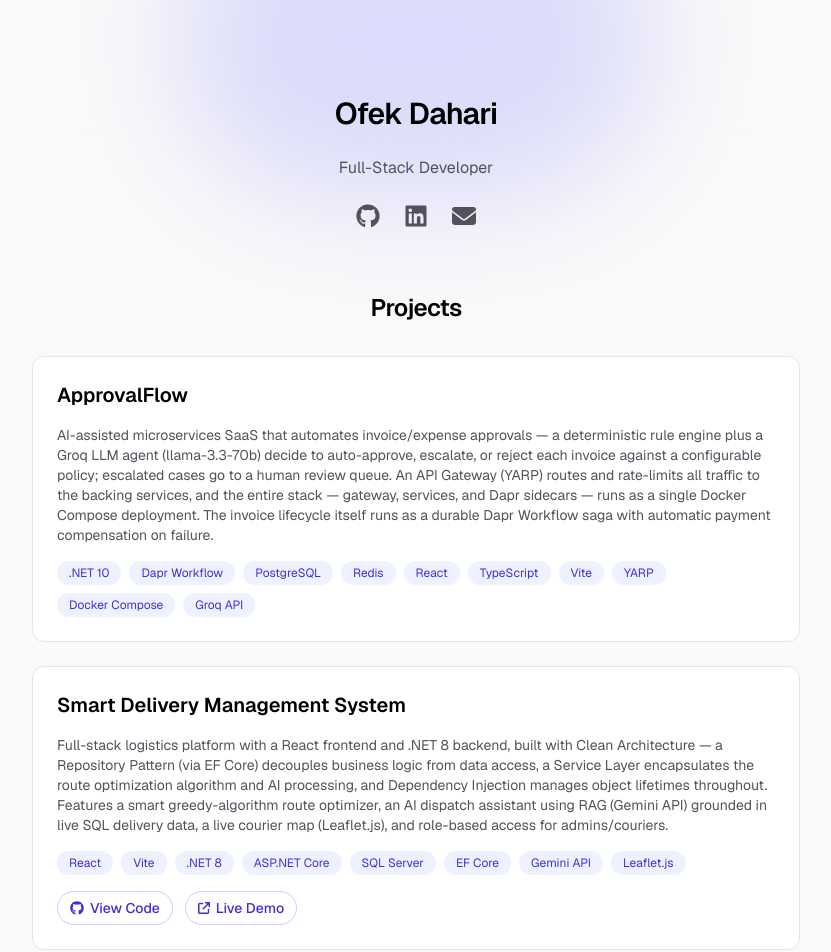
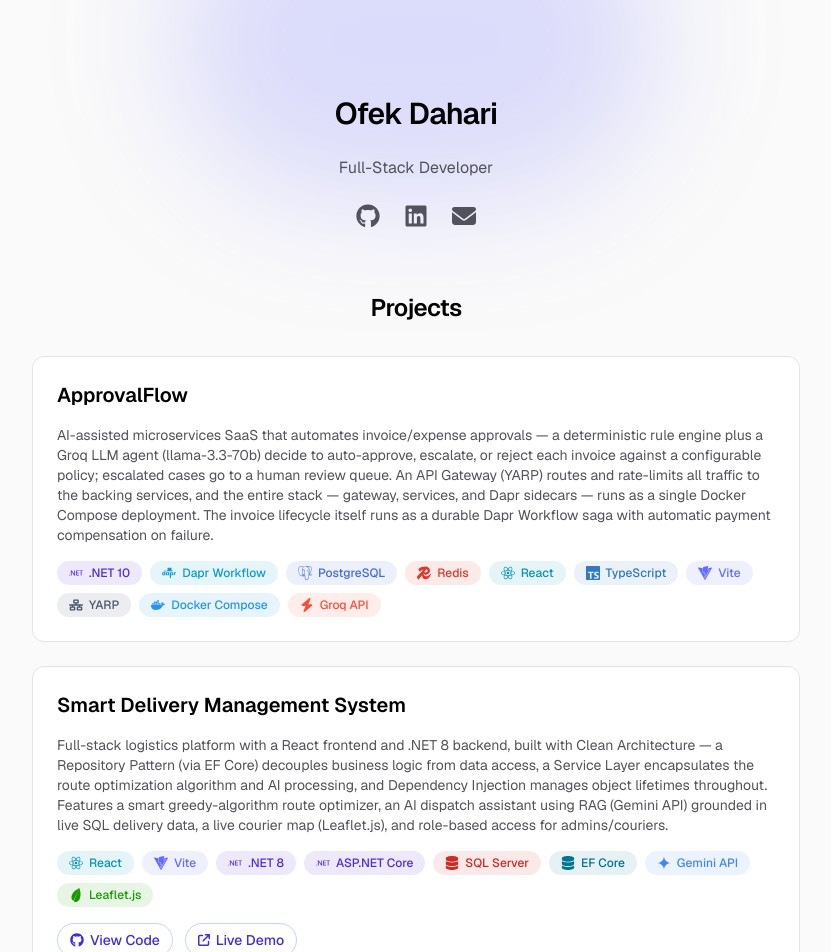
Before and after one commit to ofekda99/my-portfolio, a Next.js app: page / in a window 1280 px wide. Shown: the top 952 px of the page, without its empty margins (224-1055 px from the left). Built offline with nearby package versions, Linux system fonts and the light colour scheme.

Commit message:
Add brand icons and per-tech color tints to tech tags

```diff
--- a/app/components/ProjectCard.tsx
+++ b/app/components/ProjectCard.tsx
@@ -1,5 +1,6 @@
 import ScrollReveal from "./ScrollReveal";
 import { FaGithub, FaArrowUpRightFromSquare } from "react-icons/fa6";
+import { TECH_ICONS } from "../data/tech-icons";
 
 export type Project = {
   name: string;
@@ -28,14 +29,31 @@ export default function ProjectCard({
       </h3>
       <p className="text-sm text-zinc-600 dark:text-zinc-400">{description}</p>
       <ul className="flex flex-wrap gap-2">
-        {techStack.map((tech) => (
-          <li
-            key={tech}
-            className="rounded-full bg-indigo-50 px-3 py-1 text-xs text-indigo-700 dark:bg-indigo-950 dark:text-indigo-300"
-          >
-            {tech}
-          </li>
-        ))}
+        {techStack.map((tech) => {
+          const techIcon = TECH_ICONS[tech];
+          const Icon = techIcon?.icon;
+          return (
+            <li
+              key={tech}
+              className={
+                techIcon
+                  ? "flex items-center gap-1.5 rounded-full px-3 py-1 text-xs font-medium"
+                  : "rounded-full bg-zinc-100 px-3 py-1 text-xs text-zinc-700 dark:bg-zinc-900 dark:text-zinc-300"
+              }
+              style={
+                techIcon
+                  ? {
+                      backgroundColor: `${techIcon.color}1a`,
+                      color: techIcon.color,
+                    }
+                  : undefined
+              }
+            >
+              {Icon && <Icon aria-hidden="true" size={14} />}
+              {tech}
+            </li>
+          );
+        })}
       </ul>
       {(githubUrl || liveUrl) && (
         <div className="flex gap-3 text-sm font-medium">
--- /dev/null
+++ b/app/data/tech-icons.ts
@@ -0,0 +1,49 @@
+import type { IconType } from "react-icons";
+import {
+  SiDotnet,
+  SiDapr,
+  SiPostgresql,
+  SiRedis,
+  SiReact,
+  SiTypescript,
+  SiVite,
+  SiDocker,
+  SiGooglegemini,
+  SiLeaflet,
+  SiNodedotjs,
+  SiExpress,
+  SiMongodb,
+  SiMongoose,
+  SiJest,
+} from "react-icons/si";
+import { FaDatabase, FaBolt, FaNetworkWired, FaVial } from "react-icons/fa6";
+
+export type TechIcon = {
+  icon: IconType;
+  color: string;
+};
+
+export const TECH_ICONS: Record<string, TechIcon> = {
+  ".NET 10": { icon: SiDotnet, color: "#512BD4" },
+  ".NET 8": { icon: SiDotnet, color: "#512BD4" },
+  "ASP.NET Core": { icon: SiDotnet, color: "#512BD4" },
+  "Dapr Workflow": { icon: SiDapr, color: "#0F9BCC" },
+  PostgreSQL: { icon: SiPostgresql, color: "#4169E1" },
+  Redis: { icon: SiRedis, color: "#DC382D" },
+  React: { icon: SiReact, color: "#0891B2" },
+  TypeScript: { icon: SiTypescript, color: "#3178C6" },
+  Vite: { icon: SiVite, color: "#646CFF" },
+  "Docker Compose": { icon: SiDocker, color: "#2496ED" },
+  "Gemini API": { icon: SiGooglegemini, color: "#4285F4" },
+  "Leaflet.js": { icon: SiLeaflet, color: "#199900" },
+  "Node.js": { icon: SiNodedotjs, color: "#339933" },
+  Express: { icon: SiExpress, color: "#D97706" },
+  MongoDB: { icon: SiMongodb, color: "#47A248" },
+  Mongoose: { icon: SiMongoose, color: "#880000" },
+  Jest: { icon: SiJest, color: "#C21325" },
+  "SQL Server": { icon: FaDatabase, color: "#CC2927" },
+  "EF Core": { icon: FaDatabase, color: "#00758F" },
+  "Groq API": { icon: FaBolt, color: "#F55036" },
+  YARP: { icon: FaNetworkWired, color: "#475569" },
+  Supertest: { icon: FaVial, color: "#0D9488" },
+};
```
Also changed, not shown: 1 other file (tests, documents, lock files or other folders).
